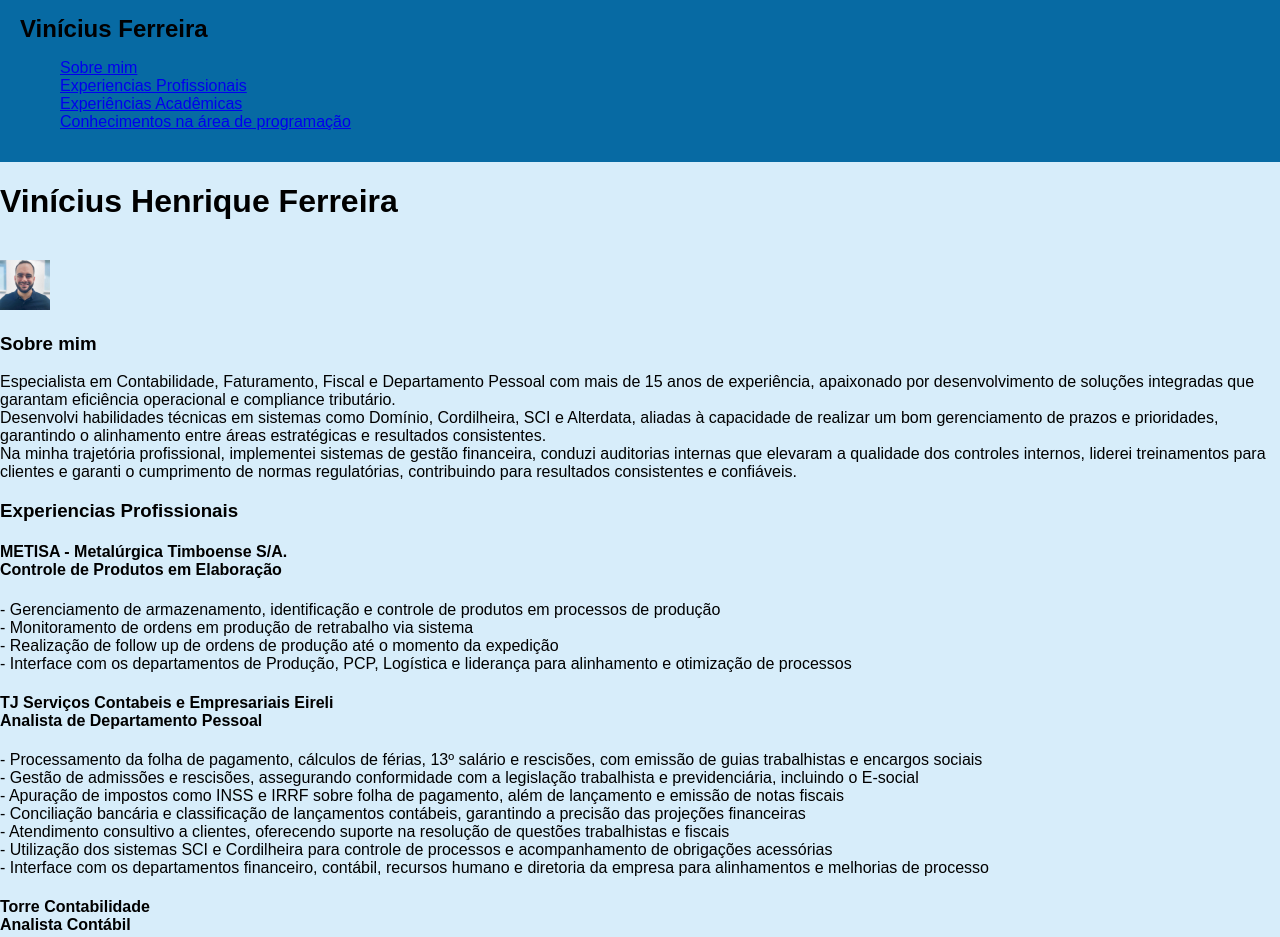
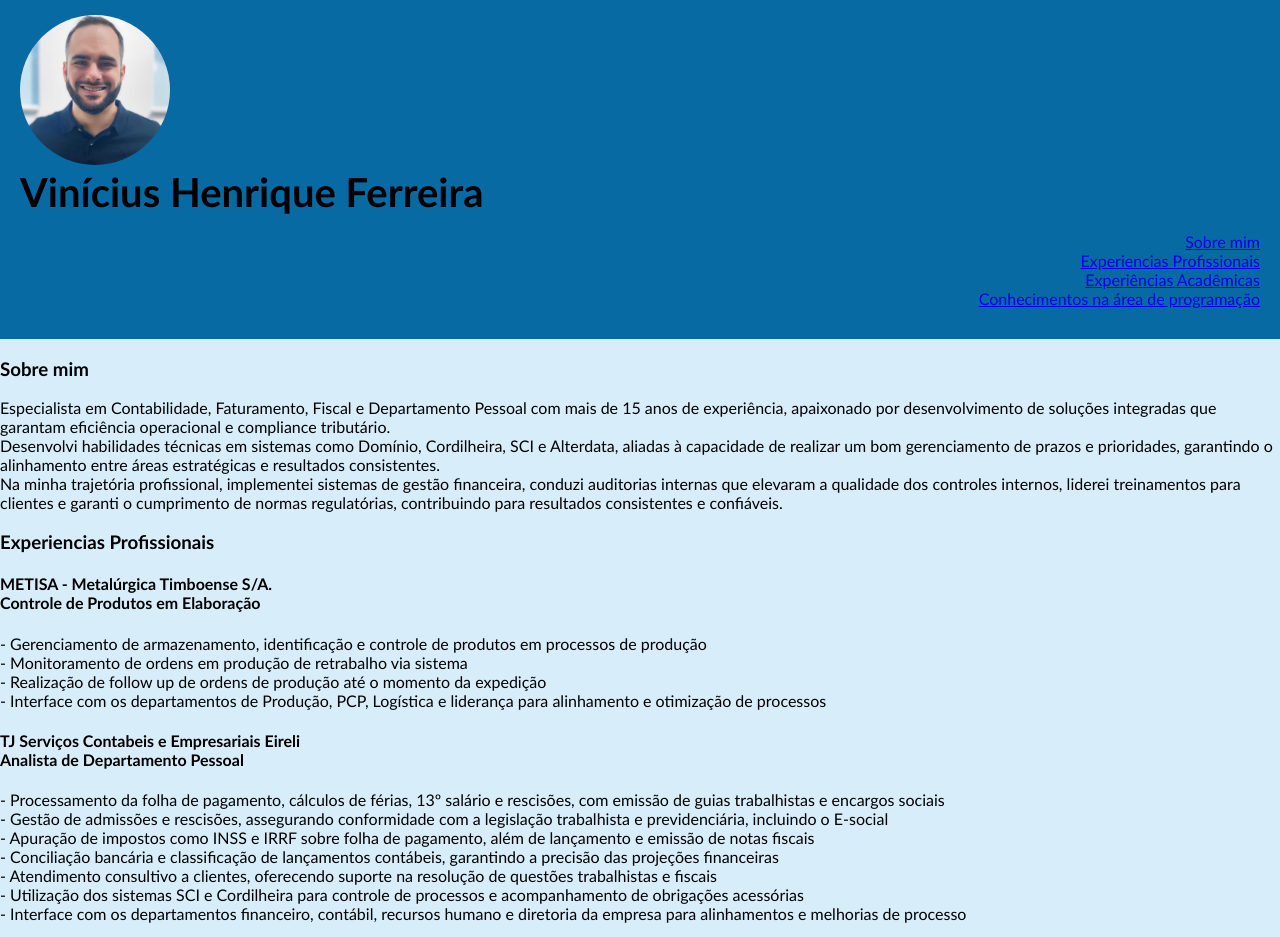
Before and after one commit to vihf/Entra21---HTML, a plain HTML site: page curriculo.html in a window 1280 px wide. Shown: the top 937 px of the page. Drawn offline with Linux system fonts and the light colour scheme.

Commit message:
Atualizado

```diff
--- a/curriculo.css
+++ b/curriculo.css
@@ -1,9 +1,3 @@
-body {
-    background-color: rgb(215, 237, 250);
-    margin: 0;
-    font-family: Arial, sans-serif;
-}
-
 header {
     background-color: #076aa3;
     color: #000002;
@@ -14,10 +8,29 @@ header {
     z-index: 1000;
 }
 
+.imagem-perfil {
+    text-align:left;
+    width: 150px;
+    height: 150px;
+    border-radius: 50%;
+}
+.menu{
+    display: flex;
+    flex-direction: column;
+    text-align: right;
+}
+
 .logo {
-    font-size: 24px;
+    font-size: 40px;
     font-weight: bold;
 }
+
+body {
+    background-color: rgb(215, 237, 250);
+    margin: 0;
+    font-family: Calibri, Arial, Helvetica, sans-serif;
+}
+
 
 footer {
     background-color: #076aa3;
@@ -27,4 +40,13 @@ footer {
     position: sticky;
     top: 0;
     z-index: 1000;
+
+    .image-container {
+        text-align: center;
+    }
+
+    .image-container img {
+        max-width: 100%;
+        height: auto;
+    }
 }
--- a/curriculo.html
+++ b/curriculo.html
@@ -8,19 +8,21 @@
 </head>
 <body>
     <header>
-        <div class="logo"><b>Vinícius Ferreira</b></div>
+        <div>
+            <img class="imagem-perfil" src="vini.jpg" alt="" width="100">
+            </div>
+        <div class="logo"><b>Vinícius Henrique Ferreira</b></div>
         <nav>
           <ul>
-            <a href="#Sobre mim">Sobre mim</a></li> <br>
-            <a href="#Experiencias Profissionais">Experiencias Profissionais</a></li> <br>
-            <a href="#Experiências Acadêmicas">Experiências Acadêmicas</a></li> <br>
-            <a href="#Conhecimentos na área de programação">Conhecimentos na área de programação</a></li> <br>
+            <div class="menu">
+            <a href="#Sobre mim">Sobre mim</a></li>
+            <a href="#Experiencias Profissionais">Experiencias Profissionais</a></li>
+            <a href="#Experiências Acadêmicas">Experiências Acadêmicas</a></li>
+            <a href="#Conhecimentos na área de programação">Conhecimentos na área de programação</a></li></div>
           </ul>
         </nav>
       </header>
 
-    <h1>Vinícius Henrique Ferreira</h1> <br />
-    <img src="vini.jpg" alt="" width="50"><img>
     <h3
     id="Sobre mim">Sobre mim
     </h3>
@@ -93,19 +95,21 @@
     </table>
 
     <footer>
+        <div class="image-container">
         <p>© 2025 Vinícius Ferreira. Todos os direitos reservados.</p>
+
         <a href = "https://www.linkedin.com/in/vinicius-henrique-ferreira/" target="_blank">
-        <img src="linkedin.jpg" alt="" width="30"><img></a>
+        <img src="logo linkedin.png" alt="" width="30"><img></a>
 
         <a href = "https://github.com/vihf" target="_blank">
         <img src="Github-Logo.png" alt="" width="30"><img></a>
 
-        <a href = "vinicius.ferreira6@alunos.sc.senac.br" target="_blank">
-        <img src="hotmail.jpg" alt="" width="30"><img></a>
+        <a href = "mailto: vinicius.ferreira6@alunos.sc.senac.br" target="_blank">
+        <img src="email_b_w-removebg-preview.png" alt="" width="30"><img></a>
 
-
-
-
+        <a href="https://api.whatsapp.com/send?phone=5541999223940&text=Olá!%20Gostaria%20de%20mais%20informações." target="_blank">
+        <img src="Logo-Whatsapp-monocolor-Png-1024x1024-removebg-preview.png" alt="" width="30"><img></a>
+        </div>
     </footer>
 
 </body>
```
Also changed, not shown: Logo-Whatsapp-monocolor-Png-1024x1024-removebg-preview.png (added), email_b_w-removebg-preview.png (added), logo linkedin.png (added).
